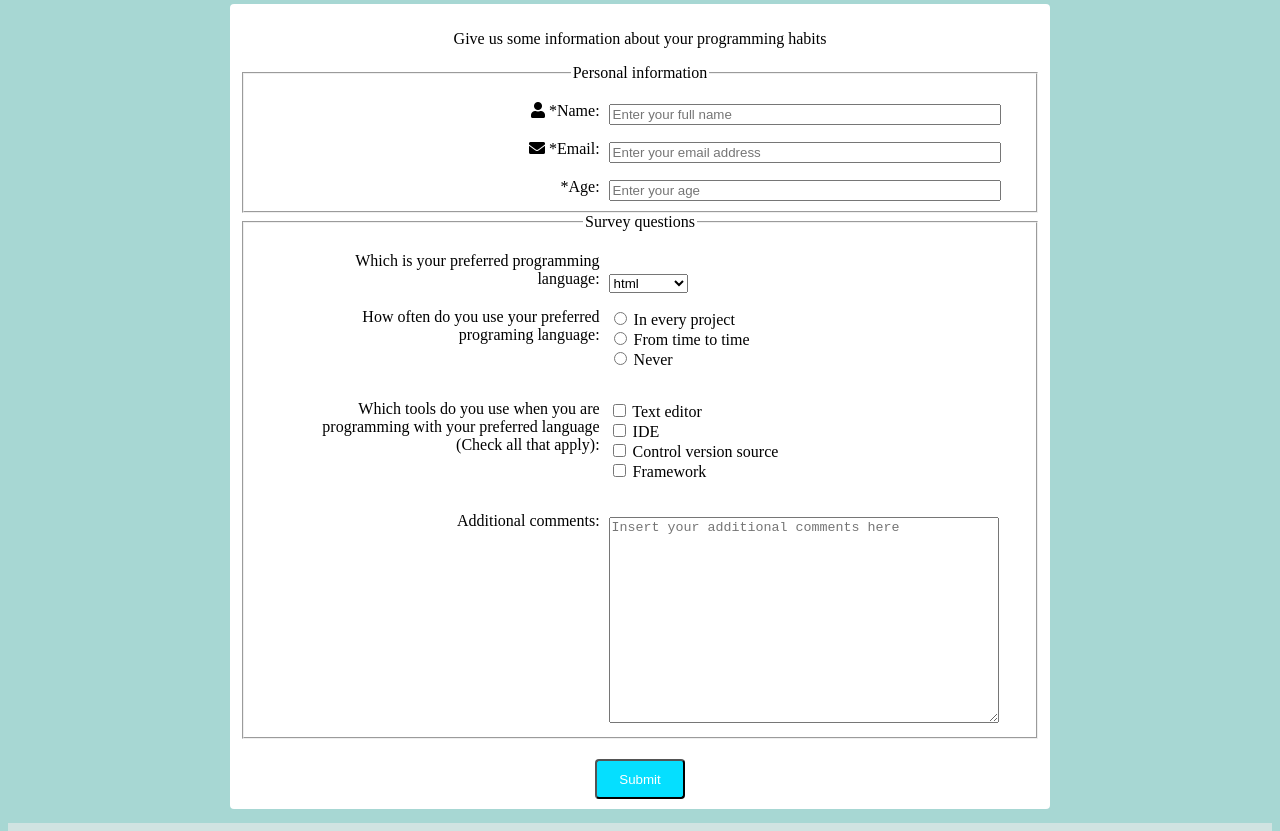
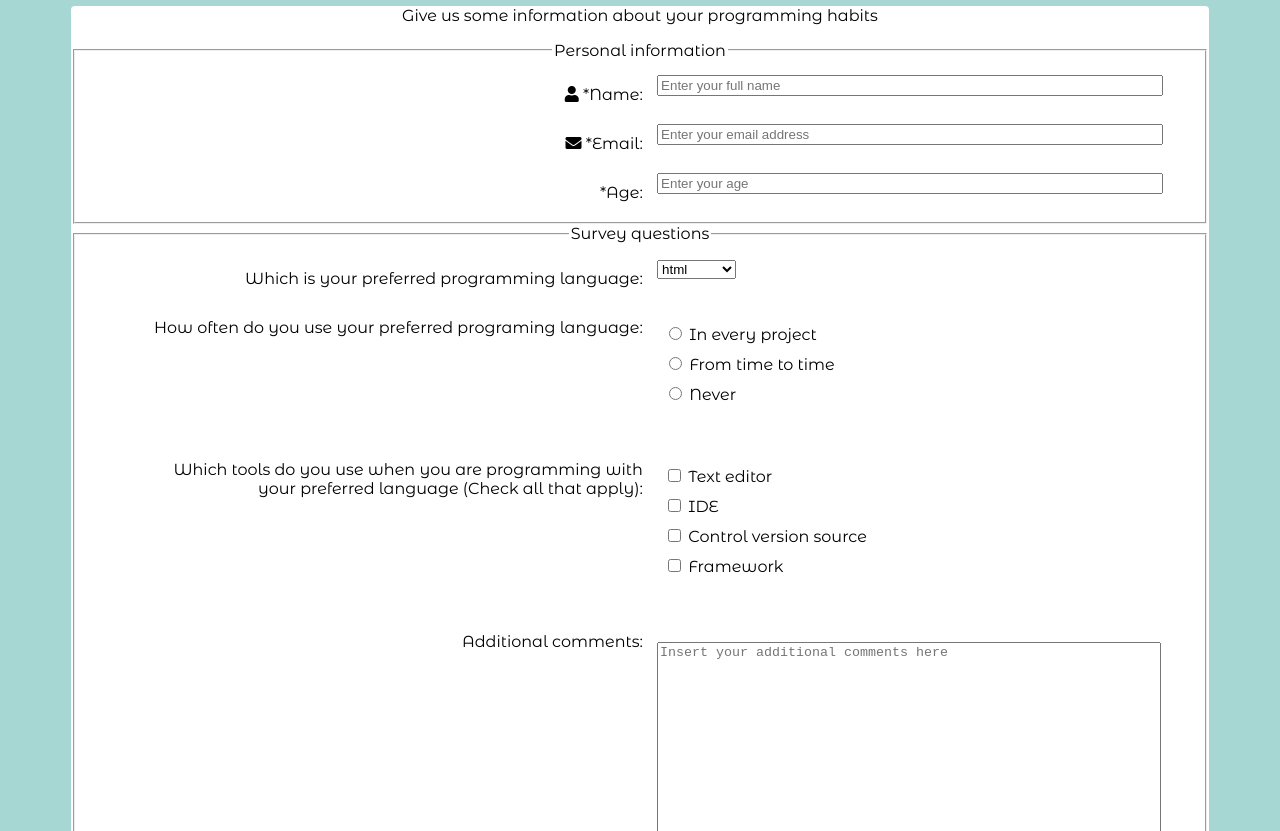
Before and after one commit to SergioBarbosaX/surveyform, a plain HTML site: page index.html in a window 1280 px wide. Shown: the part 76-907 px from the top of the page. Drawn offline with Linux system fonts and the light colour scheme.

Commit message:
Commit 040520192119

```diff
--- a/css/surveyform.css
+++ b/css/surveyform.css
@@ -1,17 +1,20 @@
 html, body {
+    font-family: Montserrat Alternates, Times, serif;
     text-align: center;
     background-color: #a7d7d3;
 }
 form {
-    text-align: center;
+    display: block;
+    margin-top: 0;
 }
-div {
-    display: block;
+label {
+    cursor: default;
 }
 ul {
     list-style: none;
 }
 footer {
+    font-family: Times, serif;
     padding-top: 14px;
     padding-bottom: 14px;
     margin-top: 14px;
@@ -20,49 +23,17 @@ footer {
     opacity: 1;
     background-color: rgba(235,235,235,.6);
 }
-.label {
-    display: inline-block;
-    text-align: right;
-    vertical-align: top;
-    width: 40%;
-    padding: 5px;
-    margin-top: 10px;
+#main-area {
+    background-color: white;
+    border-radius: 4px;
+    width: 90%;
+    margin: auto;
 }
-.inputBox {
-    display: inline-block;
-    vertical-align: bottom;
-    text-align: left;
-    width: 50%;
-}
-.ul-item {
-    list-style: none;
-}
-.radioButton {
-    position: relative;
-    left: -40px;
-}
-.checkboxCell {
-    position: relative;
-    left: -40px;
-}
-.fa-html5 {
-    font-size: 24px;
-    color: #ff0000;
-}
-.fa-css3-alt {
-    font-size: 24px;
-    color: #00b3ff;
+#name-label, #name {
+    align-items: center;
 }
 #name, #email, #number {
     width: 100%;
-}
-#main-area {
-    background-color: white;
-    border-radius: 4px;
-    width: 75%;
-    max-width: 800px;
-    margin: auto;
-    padding: 10px;
 }
 #additional-comments {
     width: 100%;
@@ -76,7 +47,56 @@ footer {
     width: 90px;
     color: white;
     margin-top: 20px;
+    margin-bottom: 20px;
 }
 #poweredby {
+    font-family: Arial, Times, serif;
     margin-left: 20px;
 }
+.row {
+    width: 100%;
+    padding: 5px 10px 5px 10px;
+}
+.label {
+    display: inline-block;
+    text-align: right;
+    width: 45%;
+    padding: 5px;
+    vertical-align: top;
+    margin-top: 10px;
+}
+.inputBox {
+    display: inline-block;
+    text-align: left;
+    width: 45%;
+    padding: 5px;
+    vertical-align: middle;
+}
+.radioButton {
+    position: relative;
+    left: -43px;
+    margin-left: 10px;
+    display: block;
+    padding-bottom: 10px;
+}
+.checkboxCell {
+    position: relative;
+    left: -43px;
+    margin-left: 10px;
+    display: block;
+    padding-bottom: 10px;
+}
+.fa-html5 {
+    font-size: 24px;
+    color: #ff0000;
+}
+.fa-css3-alt {
+    font-size: 24px;
+    color: #00b3ff;
+}
+@media screen and (max-width: 768px) {
+    .label .inputBox {
+        width: 100%;
+        margin-top: 0;
+    }
+}
--- a/index.html
+++ b/index.html
@@ -6,6 +6,7 @@
     <link rel="stylesheet" type="text/css" href="css/surveyform.css">
     <link rel='stylesheet' href='https://use.fontawesome.com/releases/v5.7.0/css/all.css'
           integrity='sha384-lZN37f5QGtY3VHgisS14W3ExzMWZxybE1SJSEsQp9S+oqd12jhcu+A56Ebc1zFSJ' crossorigin='anonymous'>
+    <link href="https://fonts.googleapis.com/css?family=Montserrat Alternates" rel="stylesheet" type="text/css">
     <title>Survey form</title>
 </head>
 <body>
@@ -121,8 +122,8 @@
     </main>
 
     <footer>
-        <i class="fab fa-html5"></i>
-        <i class="fab fa-css3-alt"></i>
+        <span class="fab fa-html5"></span>
+        <span class="fab fa-css3-alt"></span>
 
         <span id="poweredby">Powered by Sergio Barbosa</span>
     </footer>
```
